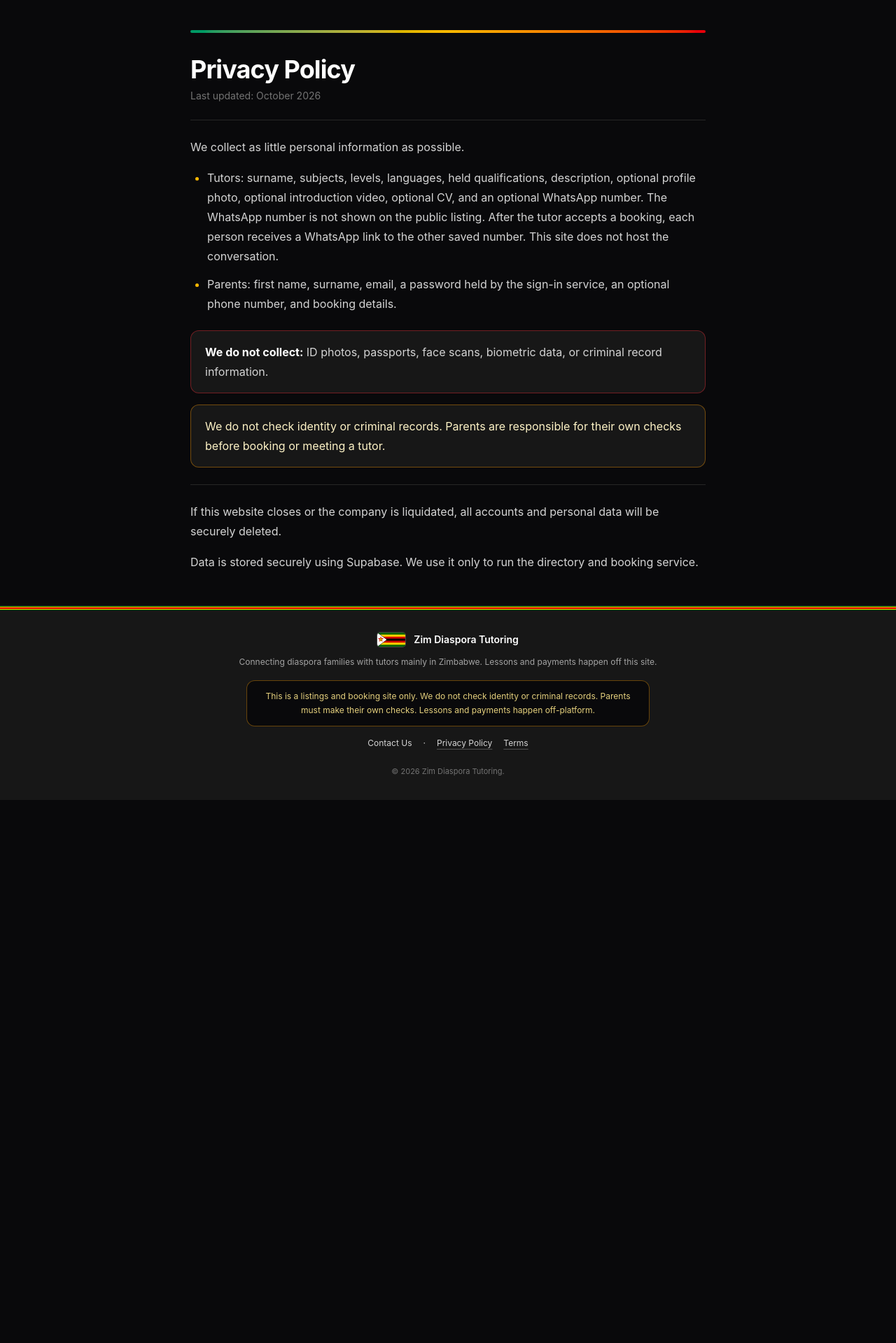
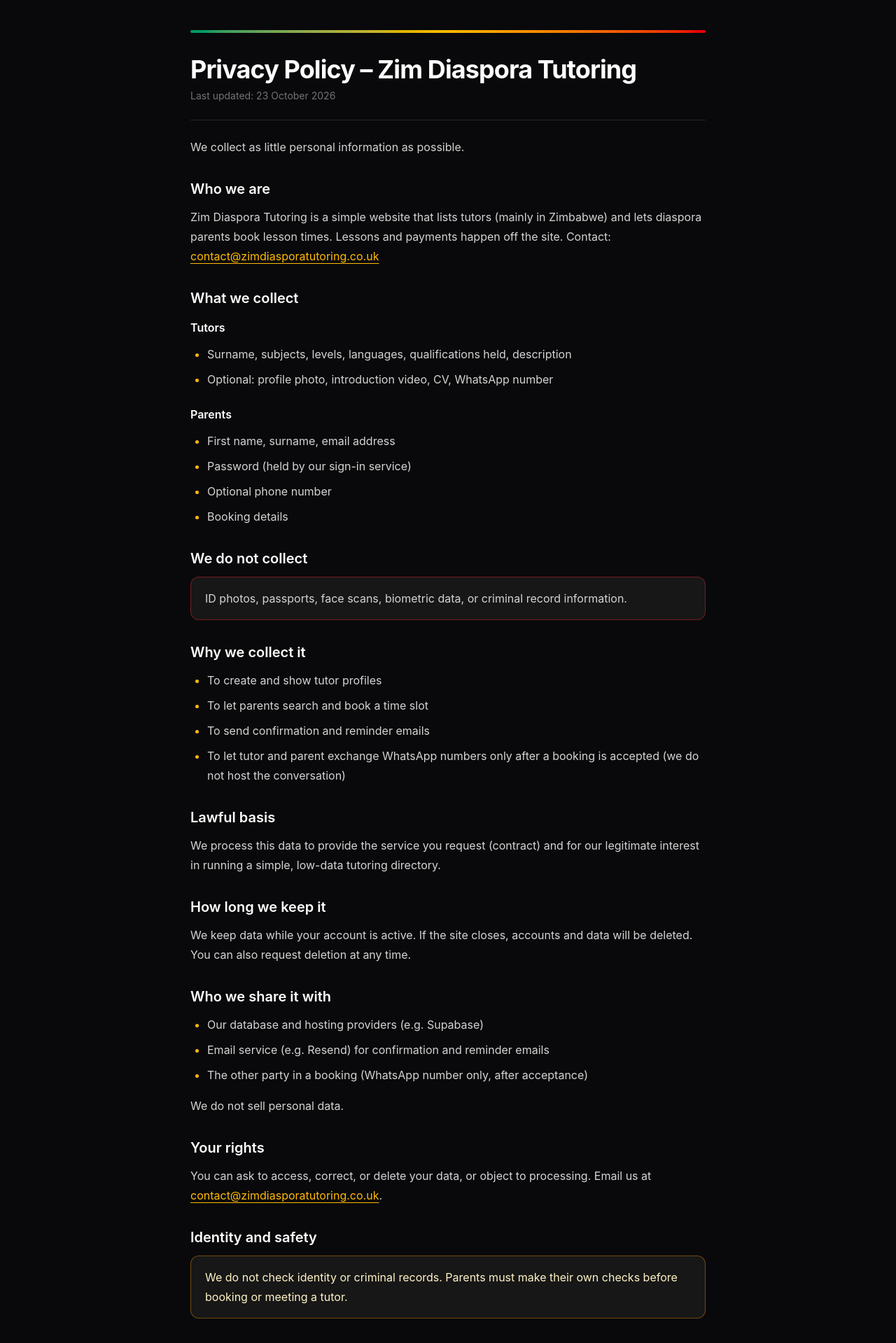
Before and after one commit to jacobgonah/Zim-diaspora-tutoring, a Next.js app: page /privacy in a window 1280 px wide. Shown: the part 80-1999 px from the top of the page at 70% size. Before the commit the page ends 1223 px from the top, so only its background shows below. Built offline with nearby package versions, Linux system fonts and the light colour scheme; no server answers.

Commit message:
Update login page

```diff
--- a/src/app/privacy/page.tsx
+++ b/src/app/privacy/page.tsx
@@ -2,17 +2,67 @@ export default function PrivacyPage() {
   return (
     <div className="max-w-3xl mx-auto px-4 py-12 text-neutral-100">
       <div className="mb-8 h-1 w-full rounded-full bg-gradient-to-r from-emerald-600 via-amber-400 to-red-600" aria-hidden="true" />
-      <h1 className="text-3xl font-bold tracking-tight text-white md:text-4xl">Privacy Policy</h1>
-      <p className="mt-2 border-b border-neutral-800 pb-6 text-sm text-neutral-500">Last updated: October 2026</p>
+      <h1 className="text-3xl font-bold tracking-tight text-white md:text-4xl">Privacy Policy – Zim Diaspora Tutoring</h1>
+      <p className="mt-2 border-b border-neutral-800 pb-6 text-sm text-neutral-500">Last updated: 23 October 2026</p>
       <p className="mt-6 leading-7 text-neutral-300">We collect as little personal information as possible.</p>
-      <ul className="mt-4 list-disc space-y-3 pl-6 leading-7 text-neutral-300 marker:text-amber-400">
-        <li>Tutors: surname, subjects, levels, languages, held qualifications, description, optional profile photo, optional introduction video, optional CV, and an optional WhatsApp number. The WhatsApp number is not shown on the public listing. After the tutor accepts a booking, each person receives a WhatsApp link to the other saved number. This site does not host the conversation.</li>
-        <li>Parents: first name, surname, email, a password held by the sign-in service, an optional phone number, and booking details.</li>
+
+      <h2 className="mt-8 text-xl font-semibold text-white">Who we are</h2>
+      <p className="mt-3 leading-7 text-neutral-300">
+        Zim Diaspora Tutoring is a simple website that lists tutors (mainly in Zimbabwe) and lets diaspora parents book lesson times. Lessons and payments happen off the site. Contact: <a href="mailto:contact@zimdiasporatutoring.co.uk" className="text-amber-400 underline underline-offset-4">contact@zimdiasporatutoring.co.uk</a>
+      </p>
+
+      <h2 className="mt-8 text-xl font-semibold text-white">What we collect</h2>
+      <h3 className="mt-4 font-semibold text-white">Tutors</h3>
+      <ul className="mt-3 list-disc space-y-2 pl-6 leading-7 text-neutral-300 marker:text-amber-400">
+        <li>Surname, subjects, levels, languages, qualifications held, description</li>
+        <li>Optional: profile photo, introduction video, CV, WhatsApp number</li>
       </ul>
-      <p className="mt-6 rounded-xl border border-red-500/40 bg-neutral-900 px-5 py-4 leading-7 text-neutral-300"><strong className="text-white">We do not collect:</strong> ID photos, passports, face scans, biometric data, or criminal record information.</p>
-      <p className="mt-4 rounded-xl border border-amber-500/40 bg-neutral-900 px-5 py-4 leading-7 text-amber-100">We do not check identity or criminal records. Parents are responsible for their own checks before booking or meeting a tutor.</p>
-      <p className="leading-7 text-neutral-300 border-t border-neutral-800 pt-6 mt-6">If this website closes or the company is liquidated, all accounts and personal data will be securely deleted.</p>
-      <p className="mt-4 leading-7 text-neutral-300">Data is stored securely using Supabase. We use it only to run the directory and booking service.</p>
+      <h3 className="mt-6 font-semibold text-white">Parents</h3>
+      <ul className="mt-3 list-disc space-y-2 pl-6 leading-7 text-neutral-300 marker:text-amber-400">
+        <li>First name, surname, email address</li>
+        <li>Password (held by our sign-in service)</li>
+        <li>Optional phone number</li>
+        <li>Booking details</li>
+      </ul>
+
+      <h2 className="mt-8 text-xl font-semibold text-white">We do not collect</h2>
+      <p className="mt-3 rounded-xl border border-red-500/40 bg-neutral-900 px-5 py-4 leading-7 text-neutral-300">ID photos, passports, face scans, biometric data, or criminal record information.</p>
+
+      <h2 className="mt-8 text-xl font-semibold text-white">Why we collect it</h2>
+      <ul className="mt-3 list-disc space-y-2 pl-6 leading-7 text-neutral-300 marker:text-amber-400">
+        <li>To create and show tutor profiles</li>
+        <li>To let parents search and book a time slot</li>
+        <li>To send confirmation and reminder emails</li>
+        <li>To let tutor and parent exchange WhatsApp numbers only after a booking is accepted (we do not host the conversation)</li>
+      </ul>
+
+      <h2 className="mt-8 text-xl font-semibold text-white">Lawful basis</h2>
+      <p className="mt-3 leading-7 text-neutral-300">We process this data to provide the service you request (contract) and for our legitimate interest in running a simple, low-data tutoring directory.</p>
+
+      <h2 className="mt-8 text-xl font-semibold text-white">How long we keep it</h2>
+      <p className="mt-3 leading-7 text-neutral-300">We keep data while your account is active. If the site closes, accounts and data will be deleted. You can also request deletion at any time.</p>
+
+      <h2 className="mt-8 text-xl font-semibold text-white">Who we share it with</h2>
+      <ul className="mt-3 list-disc space-y-2 pl-6 leading-7 text-neutral-300 marker:text-amber-400">
+        <li>Our database and hosting providers (e.g. Supabase)</li>
+        <li>Email service (e.g. Resend) for confirmation and reminder emails</li>
+        <li>The other party in a booking (WhatsApp number only, after acceptance)</li>
+      </ul>
+      <p className="mt-4 leading-7 text-neutral-300">We do not sell personal data.</p>
+
+      <h2 className="mt-8 text-xl font-semibold text-white">Your rights</h2>
+      <p className="mt-3 leading-7 text-neutral-300">
+        You can ask to access, correct, or delete your data, or object to processing. Email us at <a href="mailto:contact@zimdiasporatutoring.co.uk" className="text-amber-400 underline underline-offset-4">contact@zimdiasporatutoring.co.uk</a>.
+      </p>
+
+      <h2 className="mt-8 text-xl font-semibold text-white">Identity and safety</h2>
+      <p className="mt-3 rounded-xl border border-amber-500/40 bg-neutral-900 px-5 py-4 leading-7 text-amber-100">We do not check identity or criminal records. Parents must make their own checks before booking or meeting a tutor.</p>
+
+      <h2 className="mt-8 text-xl font-semibold text-white">International transfers</h2>
+      <p className="mt-3 leading-7 text-neutral-300">Some of our providers may process data outside the UK. Where this happens, we rely on appropriate safeguards (such as standard contractual clauses).</p>
+
+      <h2 className="mt-8 text-xl font-semibold text-white">Changes</h2>
+      <p className="mt-3 border-t border-neutral-800 pt-6 leading-7 text-neutral-300">We may update this policy. The date at the top will change when we do.</p>
     </div>
   )
 }
```
